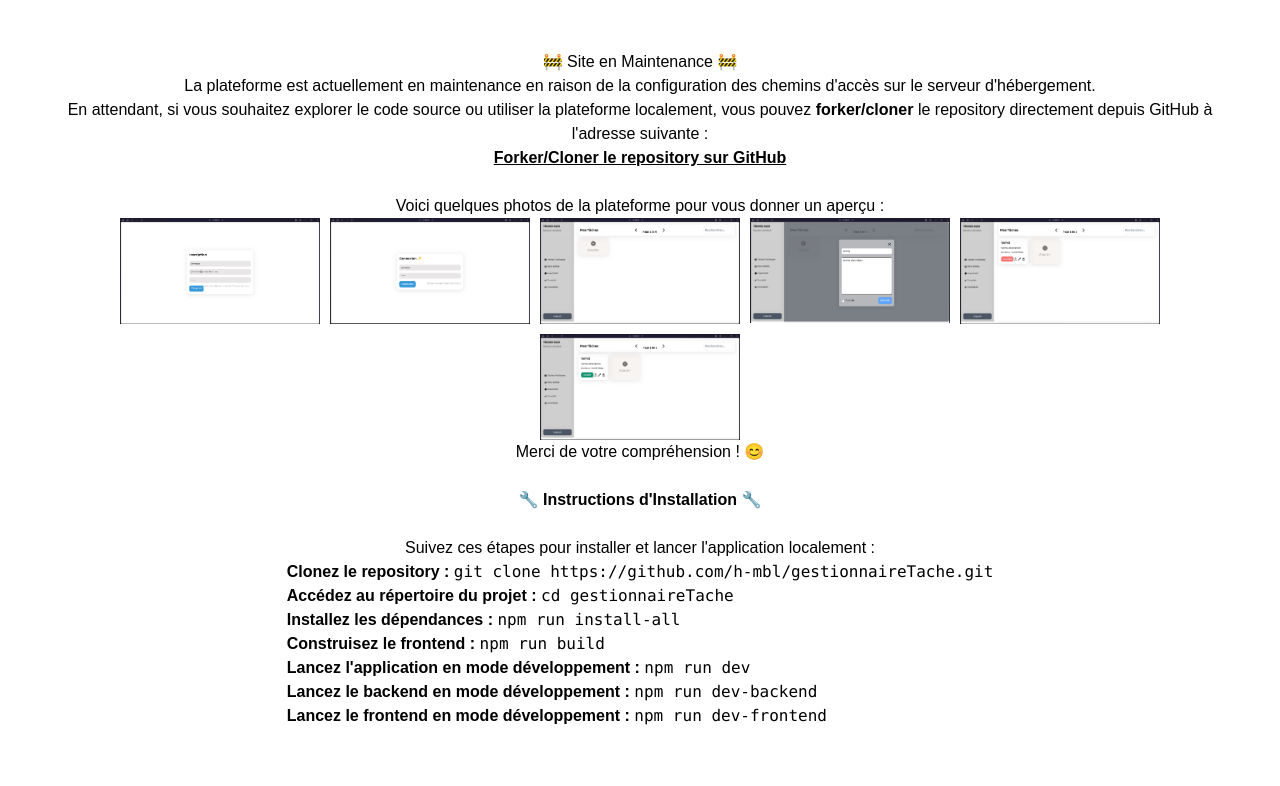
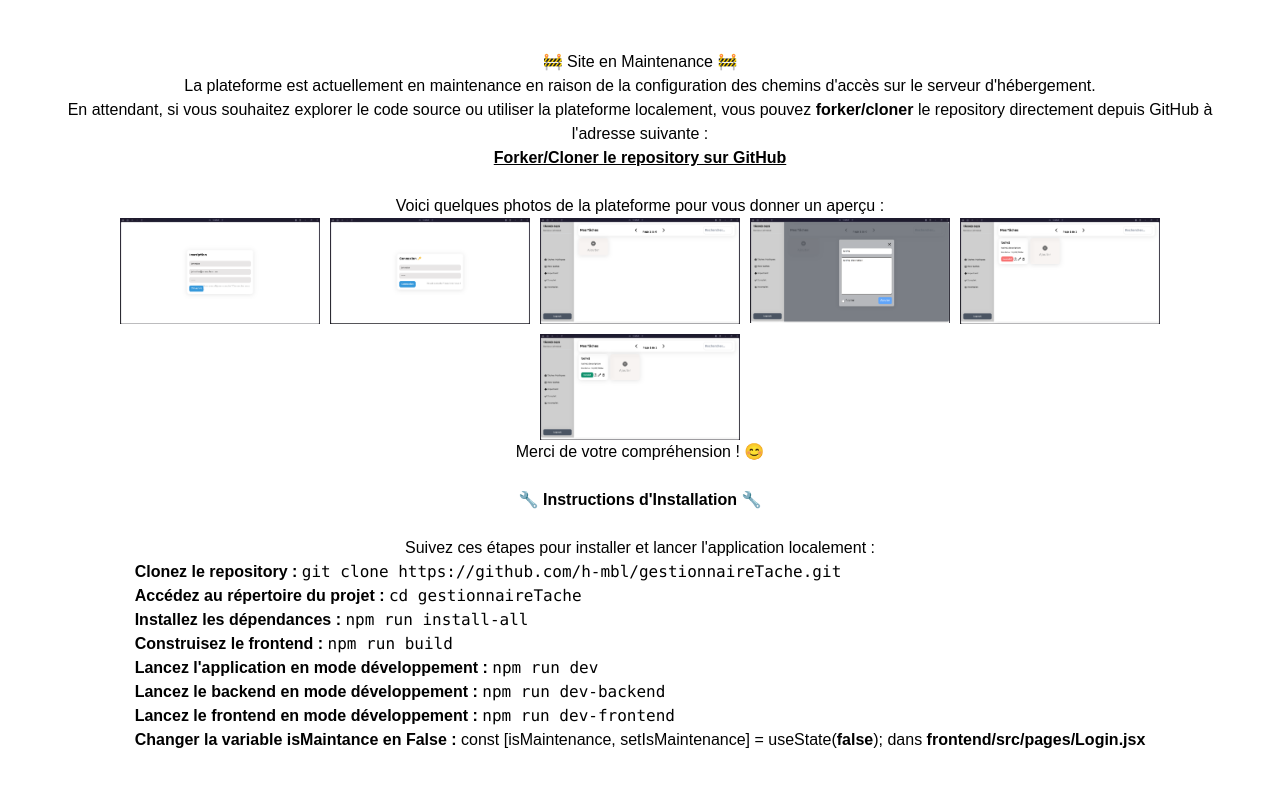
Before and after one commit to h-mbl/gestionnaireTache, a React (Create React App) app in the folder frontend/: page /login in a window 1280 px wide. Shown: the top 786 px of the page. Built offline with nearby package versions, Linux system fonts and the light colour scheme; a web font is replaced by a local one.

Commit message:
ajout instruction

```diff
--- a/frontend/src/pages/Login.jsx
+++ b/frontend/src/pages/Login.jsx
@@ -93,6 +93,7 @@ const Login = () => {
                         <li><strong>Lancez l'application en mode développement :</strong> <code>npm run dev</code></li>
                         <li><strong>Lancez le backend en mode développement :</strong> <code>npm run dev-backend</code></li>
                         <li><strong>Lancez le frontend en mode développement :</strong> <code>npm run dev-frontend</code></li>
+                        <li><strong>Changer la variable isMaintance en False : </strong>   const [isMaintenance, setIsMaintenance] = useState(<strong>false</strong>); dans <strong>frontend/src/pages/Login.jsx</strong></li>
                     </ol>
                 </div>
             ) : (
```
